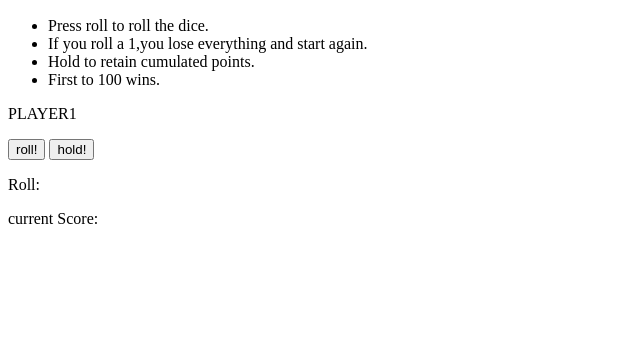
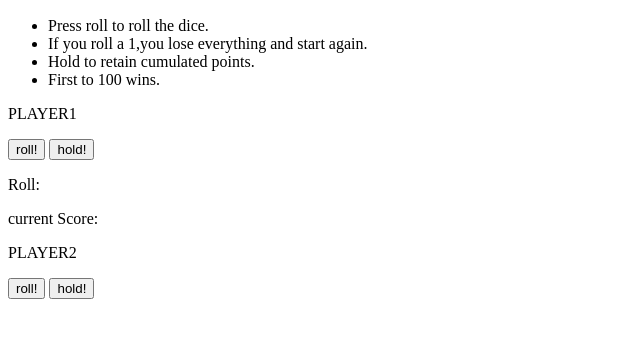
Before and after one commit to silver230/PIG-DICE, a plain HTML site: page index.html in a window 1280 px wide. Shown: the part 110-448 px from the top of the page, without its empty margins (0-640 px from the left). Drawn offline with Linux system fonts and the light colour scheme.

Commit message:
added spans to make the user able to fill in their names to play the game,and conditions for player 2

```diff
--- a/index.html
+++ b/index.html
@@ -38,6 +38,18 @@
         </div>
 
 
+        <div class="col-md-4" id="player2">
+      <p>PLAYER2</p>
+      <div id="player2wins"></div>
+      <div id="player2score"></div>
+      <div id="player2buttons">
+        <button id="roll">roll!</button>
+        <button id="hold">hold!</button>
+      </div>
+    </div>
+  </div>
+
+
 
   </body>
 </html>
```
